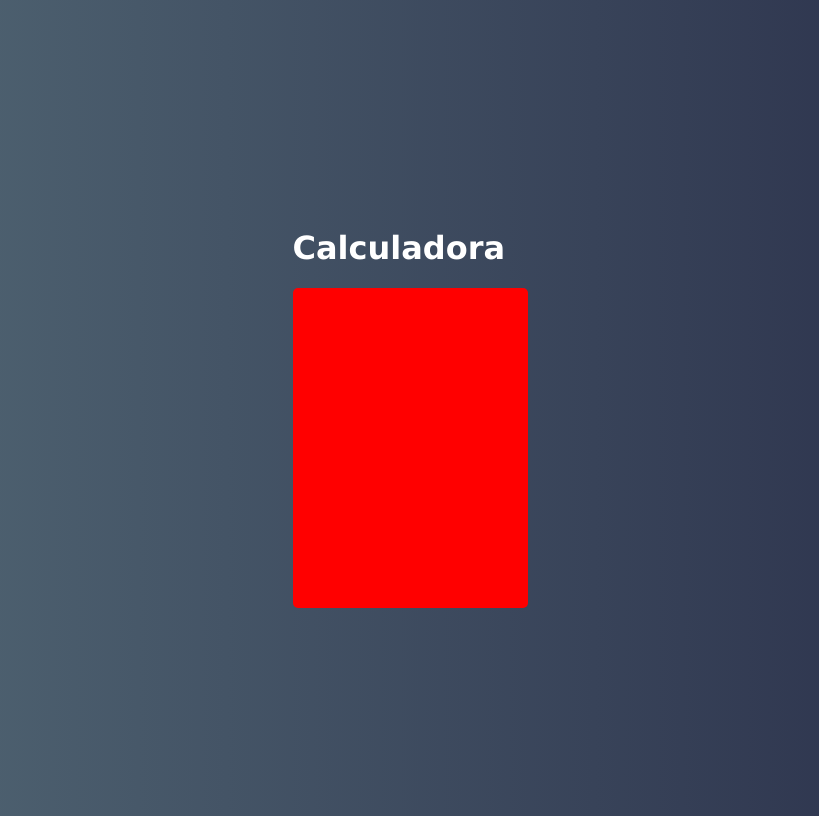
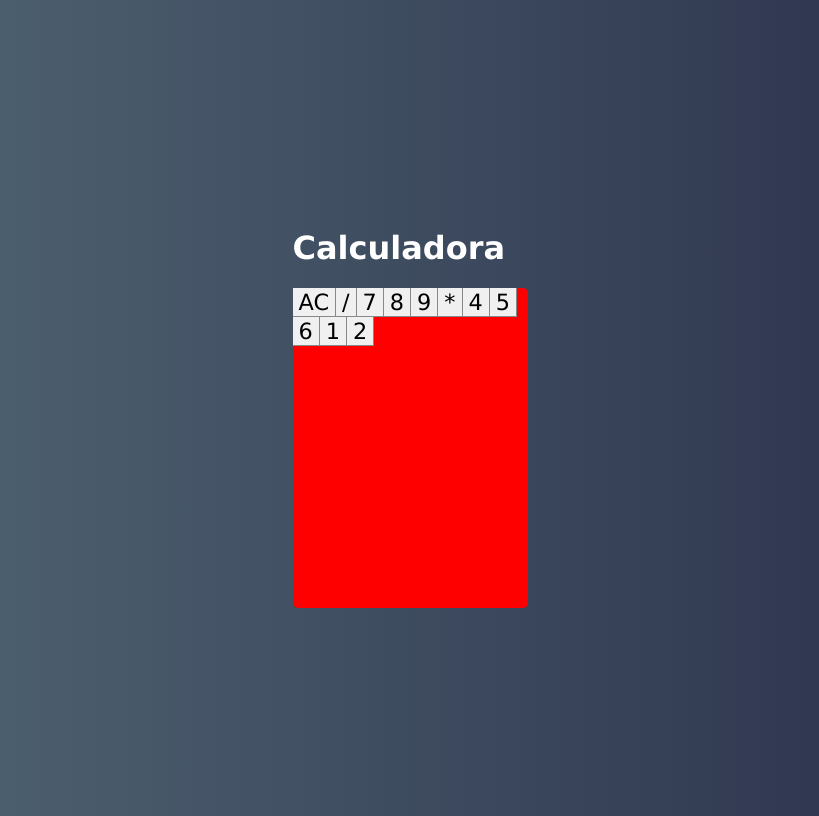
Before and after one commit to Pedrosouza21/Calculadora-React, a React (Create React App) app: page / in a window 1280 px wide. Shown: the whole page, without its empty margins (230-1049 px from the left). Built offline with nearby package versions, Linux system fonts and the light colour scheme.

Commit message:
Button component

```diff
--- /dev/null
+++ b/src/components/Button.css
@@ -0,0 +1,13 @@
+:root {
+--bg-button: #f0f0f0;
+--border-button:solid 1px #888;
+}
+
+.button{
+    font-size: 1.4em;
+    background-color: var(--bg-button);
+    border: none;
+    border-right: var(--border-button);
+    border-bottom: var(--border-button);
+    outline: none;
+}
--- /dev/null
+++ b/src/components/Button.jsx
@@ -0,0 +1,5 @@
+import React from "react";
+import './Button.css'
+
+export default props =>
+<button className="button">{props.label}</button>
--- a/src/main/Calculator.jsx
+++ b/src/main/Calculator.jsx
@@ -1,10 +1,24 @@
 import React, { Component } from "react";
 import './Calculator.css'
+
+import Button from "../components/Button";
 
 export default class Calculator extends Component {
     render(){
         return (
             <div className="calculator">
+                <Button  label="AC" />
+                <Button  label="/"  />
+                <Button  label="7"  />
+                <Button  label="8"  />
+                <Button  label="9"  />
+                <Button  label="*"  />
+                <Button  label="4"  />
+                <Button  label="5"  />
+                <Button  label="6"  />
+                <Button  label="1"  />
+                <Button  label= "2"  />
+
 
             </div>
         )
```
